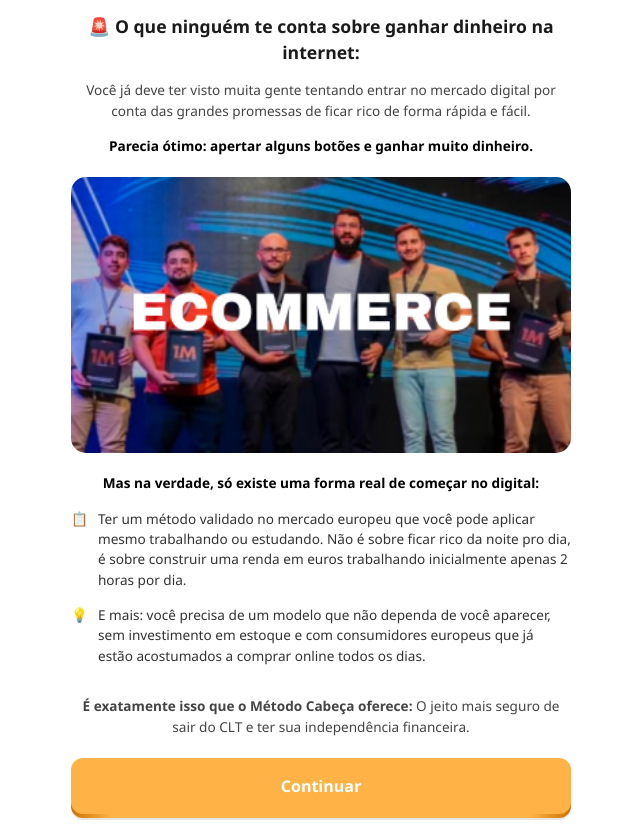
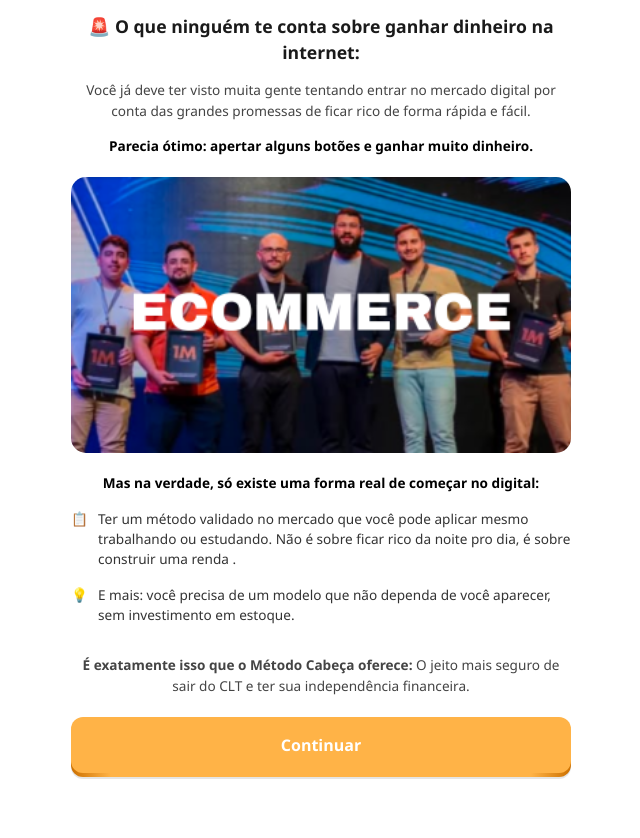
Before and after one commit to RaioneMachado/quiz-cabeca, a website: page index17.html in a window 1280 px wide. Shown: the part 87-925 px from the top of the page, without its empty margins (319-959 px from the left). After the commit the page ends 884 px from the top, so only its background shows below. Drawn offline with Linux system fonts and the light colour scheme.

Commit message:
atualzia

```diff
--- a/index17.html
+++ b/index17.html
@@ -183,11 +183,11 @@
     <div class="bullets-section">
         <div class="bullet-item">
             <span>📋</span>
-            <div>Ter um método validado no mercado europeu que você pode aplicar mesmo trabalhando ou estudando. Não é sobre ficar rico da noite pro dia, é sobre construir uma renda em euros trabalhando inicialmente apenas 2 horas por dia.</div>
+            <div>Ter um método validado no mercado que você pode aplicar mesmo trabalhando ou estudando. Não é sobre ficar rico da noite pro dia, é sobre construir uma renda .</div>
         </div>
         <div class="bullet-item">
             <span>💡</span>
-            <div>E mais: você precisa de um modelo que não dependa de você aparecer, sem investimento em estoque e com consumidores europeus que já estão acostumados a comprar online todos os dias.</div>
+            <div>E mais: você precisa de um modelo que não dependa de você aparecer, sem investimento em estoque.</div>
         </div>
         </div>
 
```
